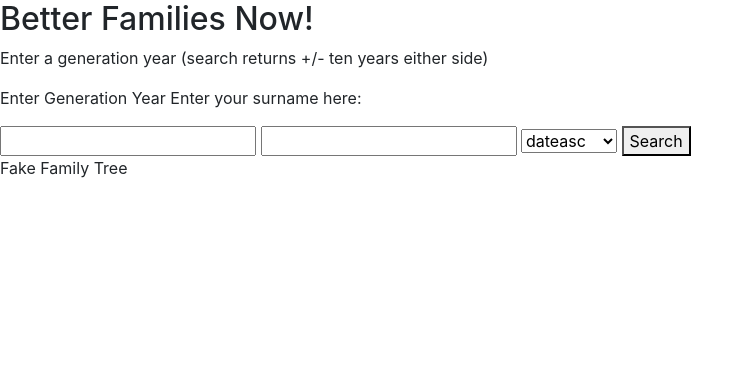
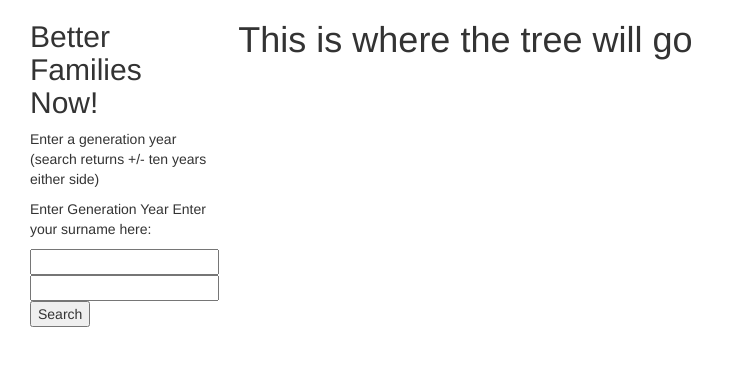
Before and after one commit to guyferguson/deco1800, a PHP site: page / in a window 1280 px wide. Shown: the top 366 px of the page, without its empty margins (0-754 px from the left). Run offline with PHP 8.4, Linux system fonts and the light colour scheme; some libraries are stand-ins or nearby versions.

Commit message:
Implemented 2 column fluid layout
And removed some javascript errors, like '==' instead of '==='

```diff
--- a/index.php
+++ b/index.php
@@ -20,26 +20,29 @@
     <![endif]-->
   </head>
   <body>
-	<div class="entry-content wide"><h2>Better Families Now!</h2>
+	<div class="container-fluid">
+    	<div class="row-fluid">
+    		<div class="col-xs-2">
+    <h2>Better Families Now!</h2>
     <p> Enter a generation year (search returns +/- ten years either side) </p>
 
 			<p>Enter Generation Year    Enter your surname here:</p>
-		<form action="#" id="searchTrove">
+			<form action="#" id="searchTrove">
         	<input id="searchYear" type="number" />
 			<input id="searchTerm" type="text" />
-		<select id="sortBy">
-				<option>dateasc</option>
-				<option>datedesc</option>
-				<option>relevance</option>
-			</select>
+
 			<button type="submit" id="searchbtn">Search</button>
-		</form>
+			</form>
 		<div id="output">
 
 		</div>
 		</div>
+         <div class="col-xs-6">
+         <h1> This is where the tree will go</h1>
 			</div>
-		<footer class="site-footer"><div class=" site-info">Fake Family Tree</div></footer>
+			</div>
+			</div>
+	<!--	<footer class="site-footer"><div class=" site-info">Fake Family Tree</div></footer>-->
  <!-- jQuery (necessary for Bootstrap's JavaScript plugins) -->
     <script src="https://ajax.googleapis.com/ajax/libs/jquery/1.12.4/jquery.min.js"></script>
     <!-- Include all compiled plugins (below), or include individual files as needed -->
--- a/js/trove.js
+++ b/js/trove.js
@@ -43,7 +43,7 @@
 
         searchTerm = searchTerm + "%20portrait";    //200816 FFT addition to return human images
 
-        var sortBy = $("#sortBy").val();
+        //var sortBy = $("#sortBy").val();
 
         var apiKey = "bjta6lbqejkmpk9k";
 
@@ -273,7 +273,7 @@
 
         $.getJSON(flickr_url + photo_id + "&format=json&nojsoncallback=1", function(data) {
 
-            if (data.stat == "ok") {
+            if (data.stat === "ok") {
 
                 var flickr_image_url = data.sizes.size[data.sizes.size.length - 1].source;
 
@@ -312,12 +312,11 @@
 
             image.style.display = "inline-block";
 
-            image.style.width = "10%";
+            image.style.width = "30%";
 
             image.style.margin = "1%";
 
             image.style.verticalAlign = "top";
-
 
 
             $("#output").append(image);
```
